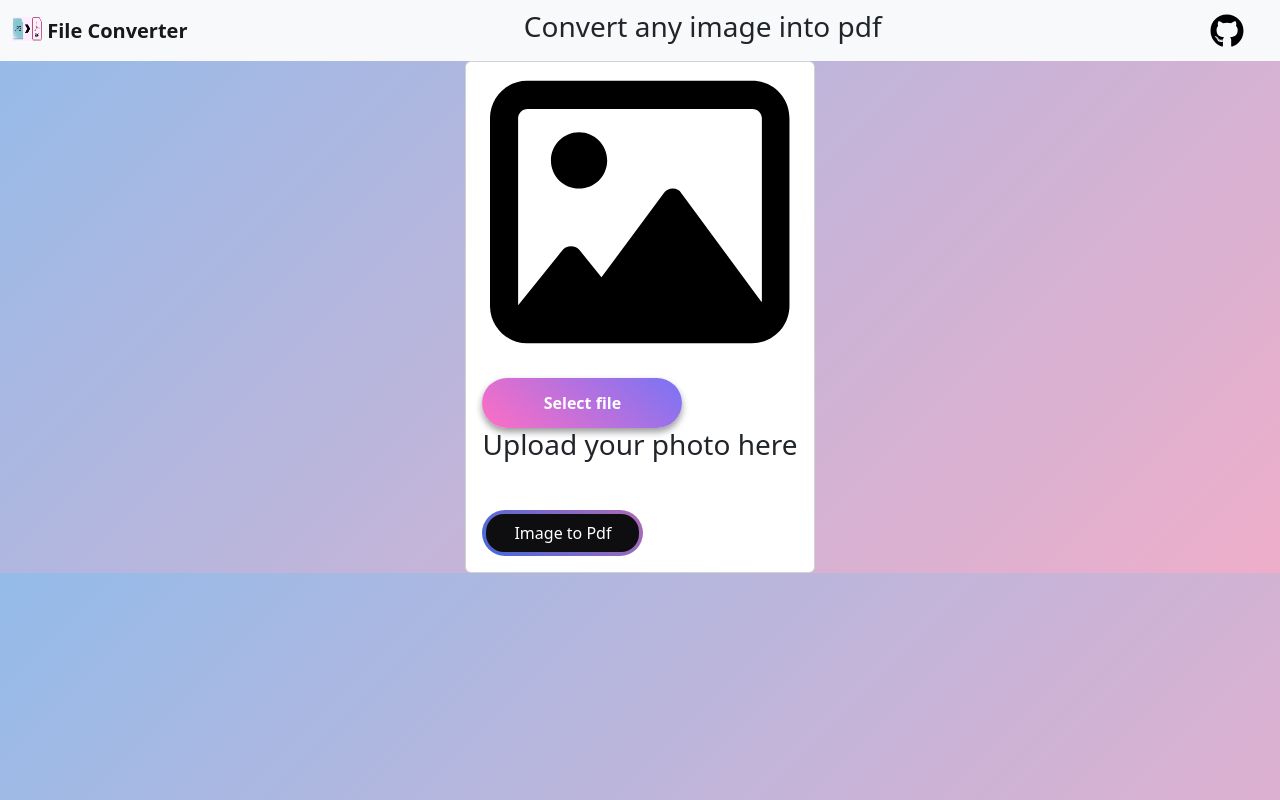
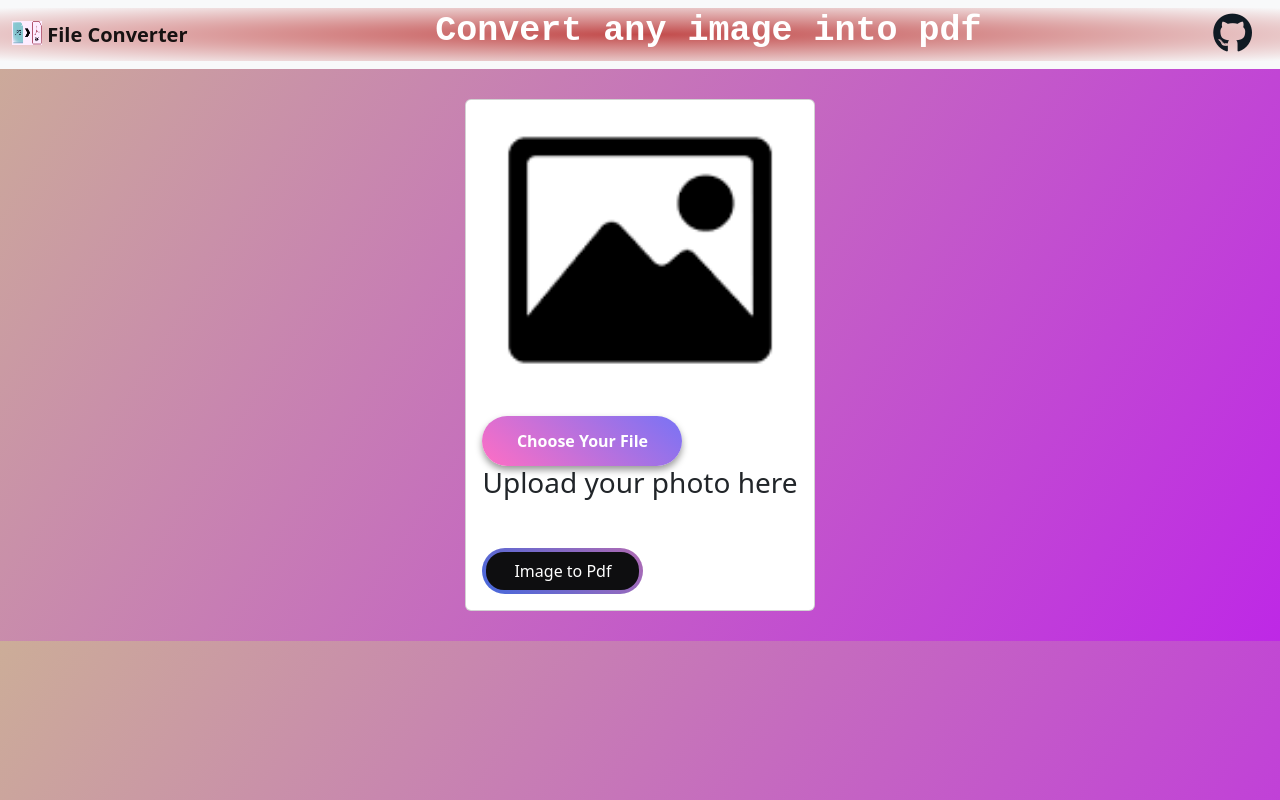
Before and after one commit to HARSH760781/Image-to-Pdf-Convertor, a plain HTML site: page index.html in a window 1280 px wide. Drawn offline with nearby package versions, Linux system fonts and the light colour scheme.

Commit message:
initial commit

```diff
--- a/index.html
+++ b/index.html
@@ -1,15 +1,23 @@
 <!DOCTYPE html>
 <html lang="en">
+
 <head>
   <meta charset="UTF-8">
   <meta http-equiv="X-UA-Compatible" content="IE=edge">
   <meta name="viewport" content="width=device-width, initial-scale=1.0">
   <link rel="stylesheet" href="style.css">
+  <!-- Font - awesome cdn -->
+  <link rel="stylesheet" href="https://cdnjs.cloudflare.com/ajax/libs/font-awesome/6.4.0/css/all.min.css"
+    integrity="sha512-iecdLmaskl7CVkqkXNQ/ZH/XLlvWZOJyj7Yy7tcenmpD1ypASozpmT/E0iPtmFIB46ZmdtAc9eNBvH0H/ZpiBw=="
+    crossorigin="anonymous" referrerpolicy="no-referrer" />
+
   <!-- CSS only -->
-<link href="https://cdn.jsdelivr.net/npm/bootstrap@5.2.1/dist/css/bootstrap.min.css" rel="stylesheet" integrity="sha384-iYQeCzEYFbKjA/T2uDLTpkwGzCiq6soy8tYaI1GyVh/UjpbCx/TYkiZhlZB6+fzT" crossorigin="anonymous">
+  <link href="https://cdn.jsdelivr.net/npm/bootstrap@5.2.1/dist/css/bootstrap.min.css" rel="stylesheet"
+    integrity="sha384-iYQeCzEYFbKjA/T2uDLTpkwGzCiq6soy8tYaI1GyVh/UjpbCx/TYkiZhlZB6+fzT" crossorigin="anonymous">
   <link rel="icon" type="image/x-icon" href="./img/newFavicon.png">
   <title>File Converter</title>
 </head>
+
 <body>
 
   <nav class="navbar bg-light">
@@ -20,7 +28,7 @@
       </a>
       <h3>Convert any image into pdf</h3>
       <a class="navbar-brand" href="https://github.com/abhirk247/Image_Into_pdf-Converter.git" target="_blank">
-        <img src="./img/github.svg" alt="Logo" width="50" height="34" class="d-inline-block align-text-top">
+        <i class="fa-brands fa-github fa-2x" style="color: #101a23;"></i></a>
 
       </a>
     </div>
@@ -29,15 +37,15 @@
   <div class="container">
 
 
-  <div class="card" style="width: auto;">
+    <div class="card" style="width: auto; margin: 30px;">
 
-    <img src="./img/image-regular.svg"  id="showImg" class="card-img-top" alt="...">
+      <img src="./img/images.png" id="showImg" class="card-img-top" alt="...">
       <div class="card-body">
 
         <div class="file-input">
           <input type="file" id="file" class="file" onchange="loadImg(event)" accept=".png, .jpg, .jpeg">
           <label for="file">
-        Select file
+            Choose Your File
             <p class="file-name"></p>
           </label>
         </div>
@@ -54,10 +62,15 @@
 
 
 
-  <script src="https://cdnjs.cloudflare.com/ajax/libs/jspdf/1.5.3/jspdf.debug.js" integrity="sha512-cLuyDTDg9CSseBSFWNd4wkEaZ0TBEpclX0zD3D6HjI19pO39M58AgJ1SjHp6c7ZOp0/OCRcC2BCvvySU9KJaGw==" crossorigin="anonymous" referrerpolicy="no-referrer"></script>
+  <script src="https://cdnjs.cloudflare.com/ajax/libs/jspdf/1.5.3/jspdf.debug.js"
+    integrity="sha512-cLuyDTDg9CSseBSFWNd4wkEaZ0TBEpclX0zD3D6HjI19pO39M58AgJ1SjHp6c7ZOp0/OCRcC2BCvvySU9KJaGw=="
+    crossorigin="anonymous" referrerpolicy="no-referrer"></script>
 
   <script src="script.js"></script>
   <!-- JavaScript Bundle with Popper -->
-<script src="https://cdn.jsdelivr.net/npm/bootstrap@5.2.1/dist/js/bootstrap.bundle.min.js" integrity="sha384-u1OknCvxWvY5kfmNBILK2hRnQC3Pr17a+RTT6rIHI7NnikvbZlHgTPOOmMi466C8" crossorigin="anonymous"></script>
+  <script src="https://cdn.jsdelivr.net/npm/bootstrap@5.2.1/dist/js/bootstrap.bundle.min.js"
+    integrity="sha384-u1OknCvxWvY5kfmNBILK2hRnQC3Pr17a+RTT6rIHI7NnikvbZlHgTPOOmMi466C8"
+    crossorigin="anonymous"></script>
 </body>
+
 </html>
--- a/style.css
+++ b/style.css
@@ -13,8 +13,7 @@ body{
   font-size: 16px;
   margin: 0;
   padding: 0;
-  background: rgb(238,174,202);
-   background: linear-gradient(315deg, rgba(238,174,202,1) 0%, rgba(148,187,233,1) 100%);
+   background-image: linear-gradient(303deg, rgb(190 40 230) 0%, rgb(204 173 152) 100%);
 
 
 
@@ -159,11 +158,22 @@ input:focus + label {
   outline: -webkit-focus-ring-color auto 2px;
 }
 
+.container-fluid{
+  background: radial-gradient(#c24b4b, transparent);
+    color: #fefefe;
+}
 .container{
   display: flex;
   flex-direction: column;
   align-items: center;
 
+}
+.container-fluid h3{
+    font-family: 'Courier New', Courier, monospace;
+    font-size: 35px;
+    font-stretch: expanded;
+    font-weight: bolder;
+    color: white;
 }
 .card-text{
   margin-bottom: 3rem;
```
Also changed, not shown: script.js (+9 -17 lines), img/github.svg (deleted), img/image-regular.svg (deleted), img/images.png (added). Lines whose indentation alone changed are shown as unchanged.
